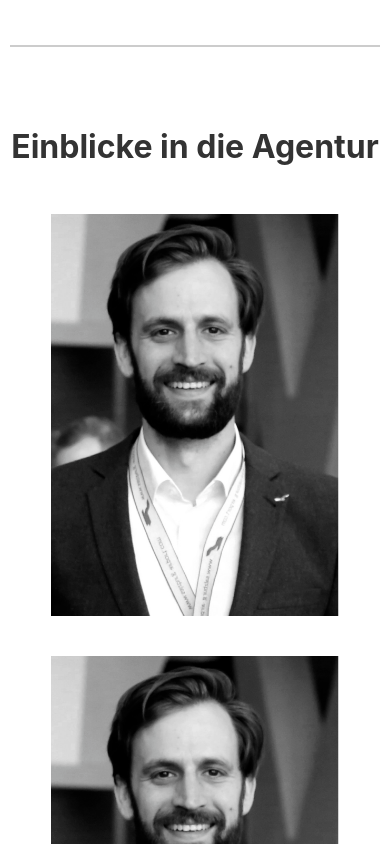
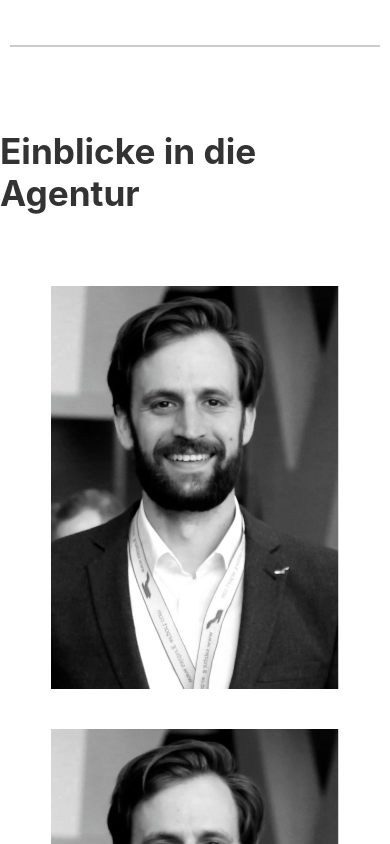
Before and after one commit to ivergentz/helllicht, a React (Create React App) app: page / in a window 390 px wide. Shown: the part 7740-8584 px from the top of the page. Built offline with nearby package versions, Linux system fonts and the light colour scheme.

Commit message:
Finished mobile design

```diff
--- a/src/components/Footer.js
+++ b/src/components/Footer.js
@@ -2,6 +2,8 @@ import React from 'react'
 import { FaFacebook, FaInstagram, FaTwitter, FaYoutube } from 'react-icons/fa'
 import styled from 'styled-components'
 import ButtonElement from './ButtonElement'
+
+const buttontext = 'Hier gehts zu eurem Glück'
 
 const Footer = () => {
   return (
@@ -65,7 +67,7 @@ const Footer = () => {
         </p>
       </Column>
       <ButtonElementEnd>
-        <ButtonElement />
+        <ButtonElement buttonText={buttontext} />
       </ButtonElementEnd>
     </FooterContainer>
   )
--- a/src/components/Insights.js
+++ b/src/components/Insights.js
@@ -27,7 +27,7 @@ const Container = styled.section`
   flex-wrap: wrap;
   justify-content: center;
   background: #fff;
-  padding-bottom: 1rem;
+  padding-bottom: 10rem;
 
   img {
     max-width: 18rem;
@@ -46,5 +46,6 @@ const HeadlineContainer = styled.div`
 
 const Headline = styled.h3`
   color: var(--grey);
-  font-size: 2rem;
+  font-size: 2.2rem;
+  margin-bottom: 3.5rem;
 `
```
